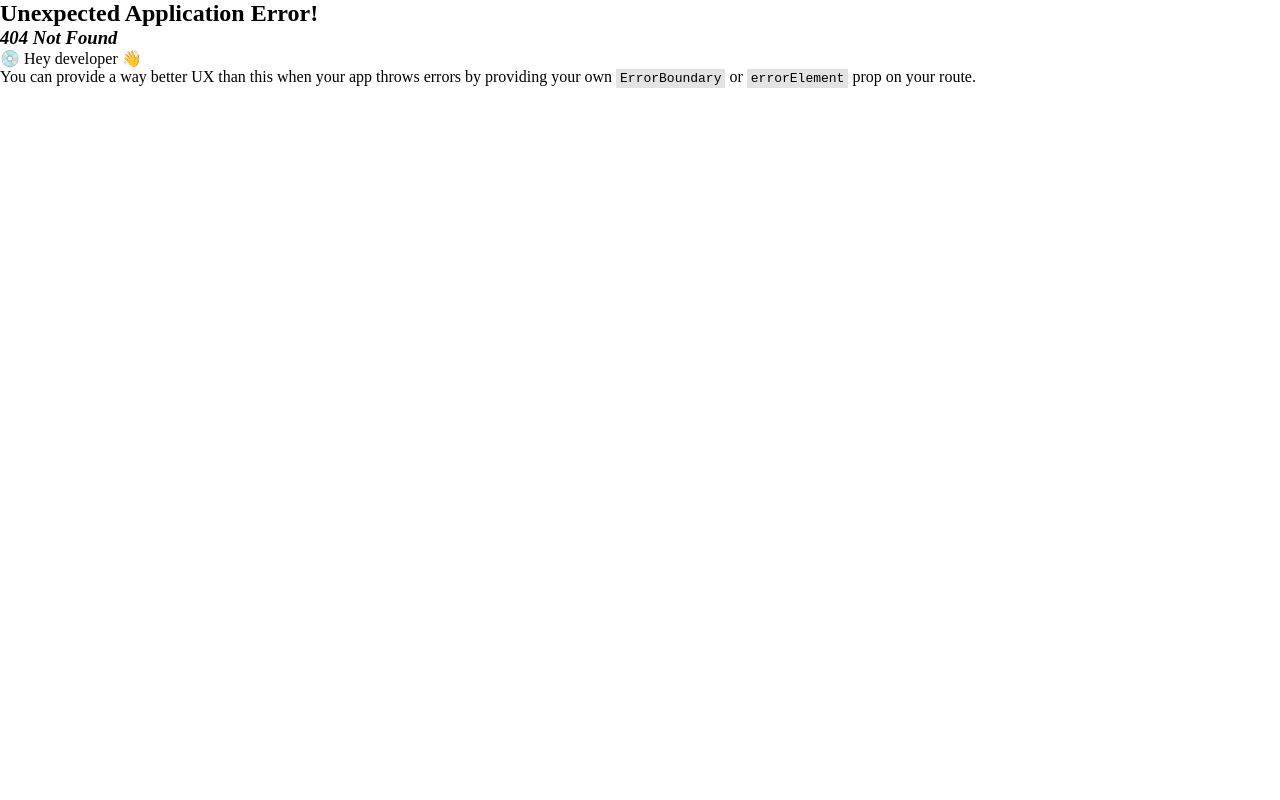
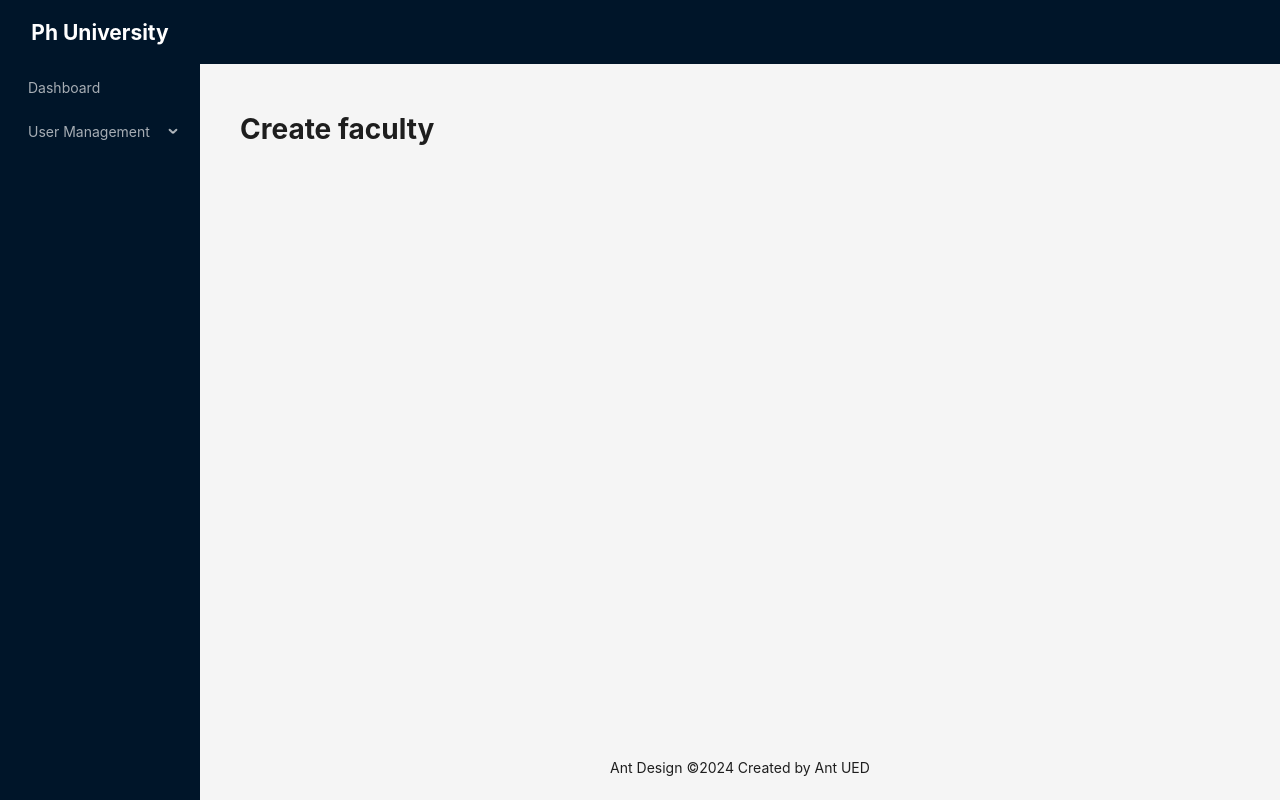
Before and after one commit to ysarafat/ph-university-forntend, a React (Vite) app: page /admin/create-faculty in a window 1280 px wide. Before the commit this address had no page. Built offline with nearby package versions, Linux system fonts and the light colour scheme.

Commit message:
dynamic routes

```diff
--- a/src/components/layouts/MainLayout.tsx
+++ b/src/components/layouts/MainLayout.tsx
@@ -1,31 +1,33 @@
-import { Layout, Menu, MenuProps } from "antd";
+import { Layout, Menu } from "antd";
 import { Outlet } from "react-router-dom";
+import { adminSidebarItems } from "../../routes/admin.routes";
 
 const { Content, Footer, Header, Sider } = Layout;
-const items: MenuProps["items"] = [
-  {
-    key: "1",
-    label: "Dashboard",
-  },
-  {
-    key: "2",
-    label: "Profile",
-  },
-  {
-    key: "3",
-    label: "User management",
-    children: [
-      {
-        key: "31",
-        label: "Create Admin",
-      },
-    ],
-  },
-  {
-    key: "4",
-    label: "Logout",
-  },
-];
+// const items: MenuProps["items"] = [
+//   {
+//     key: "Dashboard",
+//     label: <NavLink to="/admin/dashboard">Dashboard</NavLink>,
+//   },
+
+//   {
+//     key: "User management",
+//     label: "User management",
+//     children: [
+//       {
+//         key: "Create Admin",
+//         label: <NavLink to="/admin/create-admin">Create Admin</NavLink>,
+//       },
+//       {
+//         key: "Create Faculty",
+//         label: <NavLink to="/admin/create-faculty">Create Faculty</NavLink>,
+//       },
+//       {
+//         key: "Create Student",
+//         label: <NavLink to="/admin/create-student">Create Student</NavLink>,
+//       },
+//     ],
+//   },
+// ];
 const MainLayout = () => {
   return (
     <Layout style={{ height: "100vh" }}>
@@ -55,7 +57,7 @@
           theme="dark"
           mode="inline"
           defaultSelectedKeys={["4"]}
-          items={items}
+          items={adminSidebarItems}
         />
       </Sider>
       <Layout>
--- /dev/null
+++ b/src/pages/admin/CreateAdmin.tsx
@@ -0,0 +1,5 @@
+const CreateAdmin = () => {
+  return <div>Create Admin</div>;
+};
+
+export default CreateAdmin;
--- /dev/null
+++ b/src/pages/admin/CreateFaculty.tsx
@@ -0,0 +1,9 @@
+const CreateFaculty = () => {
+  return (
+    <div>
+      <h1>Create faculty</h1>
+    </div>
+  );
+};
+
+export default CreateFaculty;
--- /dev/null
+++ b/src/routes/admin.routes.tsx
@@ -0,0 +1,87 @@
+import { ReactNode } from "react";
+import { NavLink } from "react-router-dom";
+import AdminDashboard from "../pages/admin/AdminDashboard";
+import CreateAdmin from "../pages/admin/CreateAdmin";
+import CreateFaculty from "../pages/admin/CreateFaculty";
+import CreateStudent from "../pages/admin/CreateStudent";
+
+type TRoute = {
+  path: string;
+  element: ReactNode;
+};
+type TAdminSidebarItem = {
+  key: string;
+  label: ReactNode;
+  children?: TAdminSidebarItem[];
+};
+
+const adminPaths = [
+  {
+    name: "Dashboard",
+    path: "dashboard",
+    element: <AdminDashboard />,
+  },
+
+  {
+    name: "User Management",
+    children: [
+      {
+        name: "Create Student",
+        path: "create-student",
+        element: <CreateStudent />,
+      },
+      {
+        name: "Create Faculty",
+        path: "create-faculty",
+        element: <CreateFaculty />,
+      },
+      {
+        name: "Create Admin",
+        path: "create-admin",
+        element: <CreateAdmin />,
+      },
+    ],
+  },
+];
+
+export const adminRoutes = adminPaths.reduce((acc: TRoute[], item) => {
+  if (item.path && item.element) {
+    acc.push({
+      path: item.path,
+      element: item.element,
+    });
+  }
+  if (item.children) {
+    item.children.forEach((child) => {
+      acc.push({
+        path: child.path,
+        element: child.element,
+      });
+    });
+  }
+  return acc;
+}, []);
+
+export const adminSidebarItems = adminPaths.reduce(
+  (acc: TAdminSidebarItem[], item) => {
+    if (item.path && item.name) {
+      acc.push({
+        key: item.name,
+        label: <NavLink to={`/admin/${item.path}`}>{item.name}</NavLink>,
+      });
+    }
+    if (item.children) {
+      acc.push({
+        key: item.name,
+        label: item.name,
+        children: item.children.map((child) => ({
+          key: child.name,
+          label: <NavLink to={`/admin/${child.path}`}>{child.name}</NavLink>,
+        })),
+      });
+    }
+
+    return acc;
+  },
+  []
+);
--- a/src/routes/routes.tsx
+++ b/src/routes/routes.tsx
@@ -1,44 +1,28 @@
 import { createBrowserRouter } from "react-router-dom";
 import App from "../App";
-import About from "../pages/About";
-import Contact from "../pages/Contact";
 import Login from "../pages/Login";
 import Register from "../pages/Register";
-import AdminDashboard from "../pages/admin/AdminDashboard";
-import CreateStudent from "../pages/admin/CreateStudent";
+import { adminRoutes } from "./admin.routes";
 
 const router = createBrowserRouter([
   {
     path: "/",
     element: <App />,
-    children: [
-      {
-        path: "about",
-        element: <About />,
-      },
-      {
-        path: "contact",
-        element: <Contact />,
-      },
-    ],
   },
   {
     path: "/admin",
     element: <App />,
-    children: [
-      {
-        index: true,
-        element: <AdminDashboard />,
-      },
-      {
-        path: "dashboard",
-        element: <AdminDashboard />,
-      },
-      {
-        path: "create-student",
-        element: <CreateStudent />,
-      },
-    ],
+    children: adminRoutes,
+  },
+  {
+    path: "/faculty",
+    element: <App />,
+    children: adminRoutes,
+  },
+  {
+    path: "/student",
+    element: <App />,
+    children: adminRoutes,
   },
   {
     path: "/login",
```
Also changed, not shown: test.js (added, +49 -0 lines).
